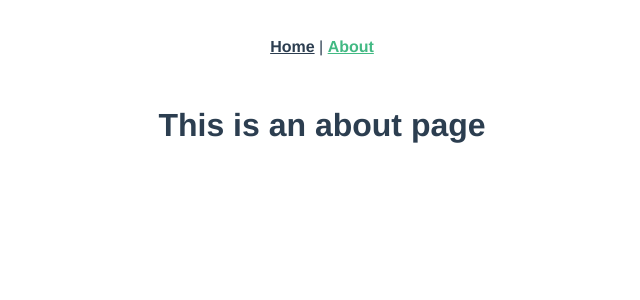
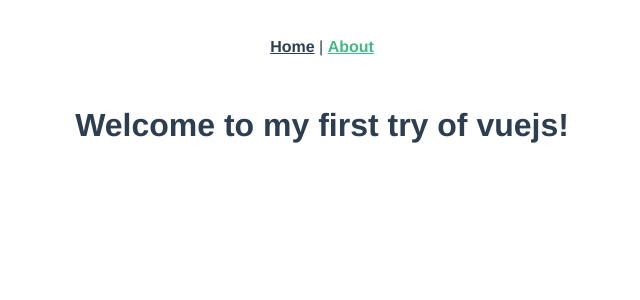
Before and after one commit to jamendez216/BatistaStoreWeb, a Vue app: page /about in a window 1280 px wide. Shown: the top 300 px of the page, without its empty margins (318-958 px from the left). Built offline with nearby package versions, Linux system fonts and the light colour scheme.

Commit message:
First change

```diff
--- a/src/views/About.vue
+++ b/src/views/About.vue
@@ -1,5 +1,5 @@
 <template>
   <div class="about">
-    <h1>This is an about page</h1>
+    <h1>Welcome to my first try of vuejs!</h1>
   </div>
 </template>
```
